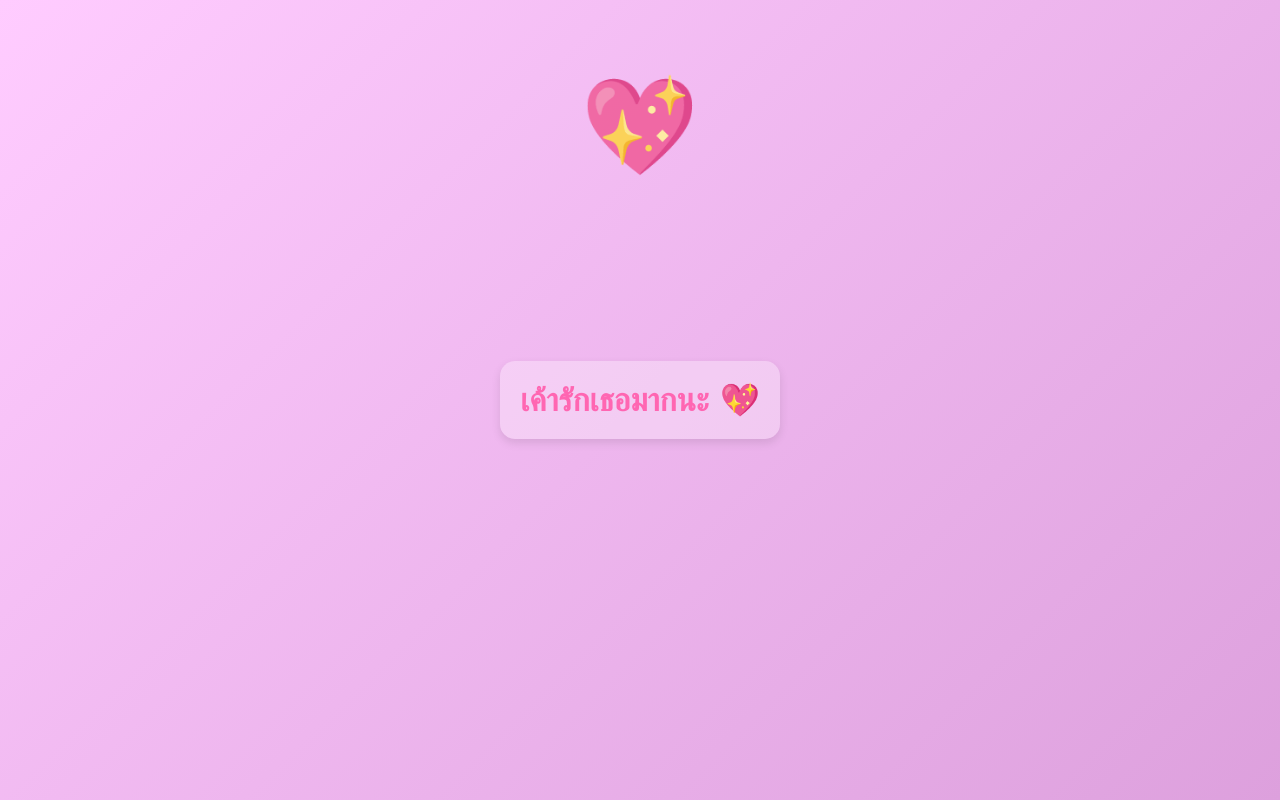
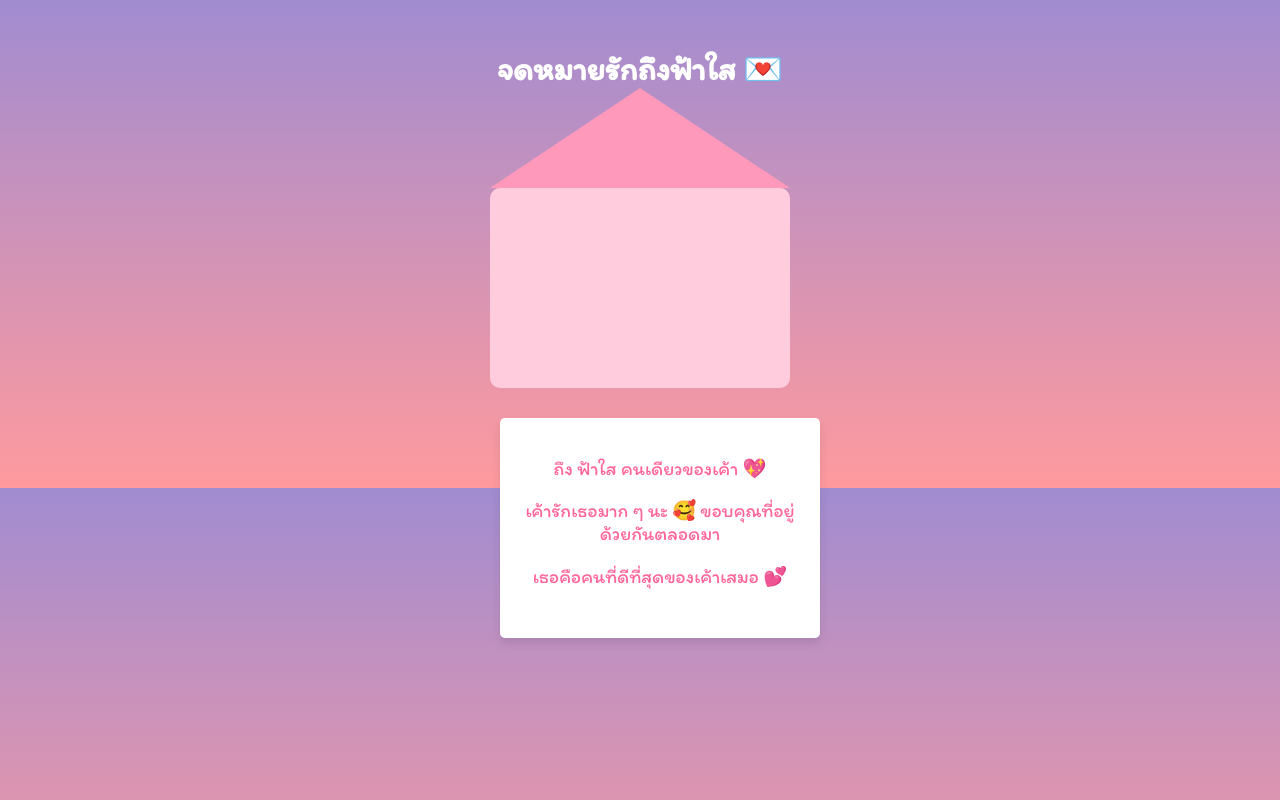
Before and after one commit to Bakchon/my-love-surprise, a plain HTML site: page index.html in a window 1280 px wide. Drawn offline with Linux system fonts and the light colour scheme.

Commit message:
Update index.html

```diff
--- a/index.html
+++ b/index.html
@@ -3,60 +3,121 @@
 <head>
     <meta charset="UTF-8">
     <meta name="viewport" content="width=device-width, initial-scale=1.0">
-    <title>บอกรักแฟน 💖</title>
+    <title>จดหมายรักถึงฟ้าใส 💌</title>
     <style>
+        @import url('https://fonts.googleapis.com/css2?family=Itim&display=swap');
         body {
-            background: linear-gradient(135deg, #ffccff, #dda0dd);
+            background: linear-gradient(to bottom, #a18cd1, #ff9a9e);
+            text-align: center;
             font-family: 'Itim', cursive;
+            color: #ffffff;
+            margin: 50px;
+            overflow: hidden;
+        }
+        .envelope {
+            position: relative;
+            width: 300px;
+            height: 200px;
+            background: #ffccdd;
+            margin: 100px auto;
+            border-radius: 10px;
+            cursor: pointer;
+        }
+        .envelope:before {
+            content: '';
+            position: absolute;
+            width: 0;
+            height: 0;
+            border-left: 150px solid transparent;
+            border-right: 150px solid transparent;
+            border-bottom: 100px solid #ff99bb;
+            top: -100px;
+            left: 0;
+        }
+        .letter {
+            position: absolute;
+            width: 280px;
+            height: 180px;
+            background: white;
+            top: 10px;
+            left: 10px;
+            border-radius: 5px;
+            box-shadow: 0 5px 10px rgba(0, 0, 0, 0.1);
+            padding: 20px;
+            transform: translateY(100%);
+            transition: transform 0.5s;
+        }
+        .envelope.open .letter {
+            transform: translateY(0);
+        }
+        h1 {
+            font-size: 2rem;
+        }
+        p {
+            font-size: 1.2rem;
+            margin-bottom: 10px;
+            color: #ff6699;
+        }
+        .game-section {
+            display: none;
+            background: white;
+            color: black;
+            padding: 20px;
+            margin-top: 20px;
+            border-radius: 10px;
+        }
+        .shake-button {
+            padding: 10px 20px;
+            font-size: 1.2rem;
+            background: #ff6699;
             color: white;
-            margin: 0;
-            display: flex;
-            justify-content: center;
-            align-items: center;
-            height: 100vh;
-            overflow: hidden;
-            text-align: center;
-        }
-        .message {
-            font-size: 2rem;
-            font-weight: bold;
-            color: #ff66b2;
-            background-color: rgba(255, 255, 255, 0.3);
-            padding: 20px;
-            border-radius: 15px;
-            animation: blink 1s infinite;
-            box-shadow: 0 4px 10px rgba(0, 0, 0, 0.1);
-        }
-        @keyframes blink {
-            0% { opacity: 0; }
-            50% { opacity: 1; }
-            100% { opacity: 0; }
-        }
-        .heart {
-            position: absolute;
-            top: 10%;
-            left: 50%;
-            transform: translateX(-50%);
-            font-size: 5rem;
-            color: #ff6699;
-            animation: pulse 1.5s infinite;
-        }
-        @keyframes pulse {
-            0% { transform: translateX(-50%) scale(1); opacity: 1; }
-            50% { transform: translateX(-50%) scale(1.2); opacity: 0.8; }
-            100% { transform: translateX(-50%) scale(1); opacity: 1; }
+            border: none;
+            border-radius: 5px;
+            cursor: pointer;
+            margin-top: 10px;
         }
     </style>
 </head>
 <body>
-    <div class="heart">💖</div>
-    <div class="message">เค้ารักเธอมากนะ 💖</div>
+    <h1>จดหมายรักถึงฟ้าใส 💌</h1>
+    <div class="envelope" onclick="openLetter()">
+        <div class="letter">
+            <p>ถึง ฟ้าใส คนเดียวของเค้า 💖</p>
+            <p>เค้ารักเธอมาก ๆ นะ 🥰 ขอบคุณที่อยู่ด้วยกันตลอดมา</p>
+            <p>เธอคือคนที่ดีที่สุดของเค้าเสมอ 💕</p>
+        </div>
+    </div>
+
+    <div class="game-section" id="gameSection">
+        <h2>เซียมซีเสี่ยงทาย 🔮</h2>
+        <button class="shake-button" onclick="shakeFortuneStick()">เขย่าเซียมซี</button>
+        <p id="fortuneResult"></p>
+    </div>
 
     <script>
-        setTimeout(() => {
-            document.querySelector('.message').style.animation = 'none';
-            document.querySelector('.message').style.opacity = '1';
-        }, 3000); // ทำให้ข้อความค่อยๆ หายหลัง 3 วินาที
+        function openLetter() {
+            document.querySelector('.envelope').classList.toggle('open');
+            setTimeout(() => {
+                document.getElementById('gameSection').style.display = 'block';
+            }, 1000);
+        }
+
+        function shakeFortuneStick() {
+            const fortunes = [
+                "วันนี้ดวงดีสุดๆ! ขออะไรแฟนก็ได้! 💖",
+                "ระวังแฟนแกล้ง! แต่ยังไงก็รักอยู่ดี 🥰",
+                "ได้รับโชคลาภจากคนรัก อาจจะเป็นหอมแก้มหรือของกิน 😘",
+                "แฟนแอบคิดถึงอยู่ตอนนี้ รีบไปอ้อนเลย 💕",
+                "วันนี้แฟนจะน่ารักเป็นพิเศษ หัวใจละลายแน่นอน 😍",
+                "อย่าลืมบอกรักแฟนนะ เค้ารออยู่ 🥺",
+                "วันนี้เป็นวันดีสำหรับความรัก หยอดคำหวานเยอะๆ 💘",
+                "โชคดีเรื่องความรัก แฟนอาจจะมีเซอร์ไพรส์ให้! 🎁",
+                "แฟนอารมณ์ดีมากกก อ้อนให้เต็มที่เลย 💞",
+                "วันนี้จะมีโมเมนต์น่ารักๆ กับแฟน จำไว้ให้ดีนะ! 🌸"
+            ];
+            const randomIndex = Math.floor(Math.random() * fortunes.length);
+            document.getElementById("fortuneResult").innerText = fortunes[randomIndex];
+        }
     </script>
 </body>
 </html>
```
